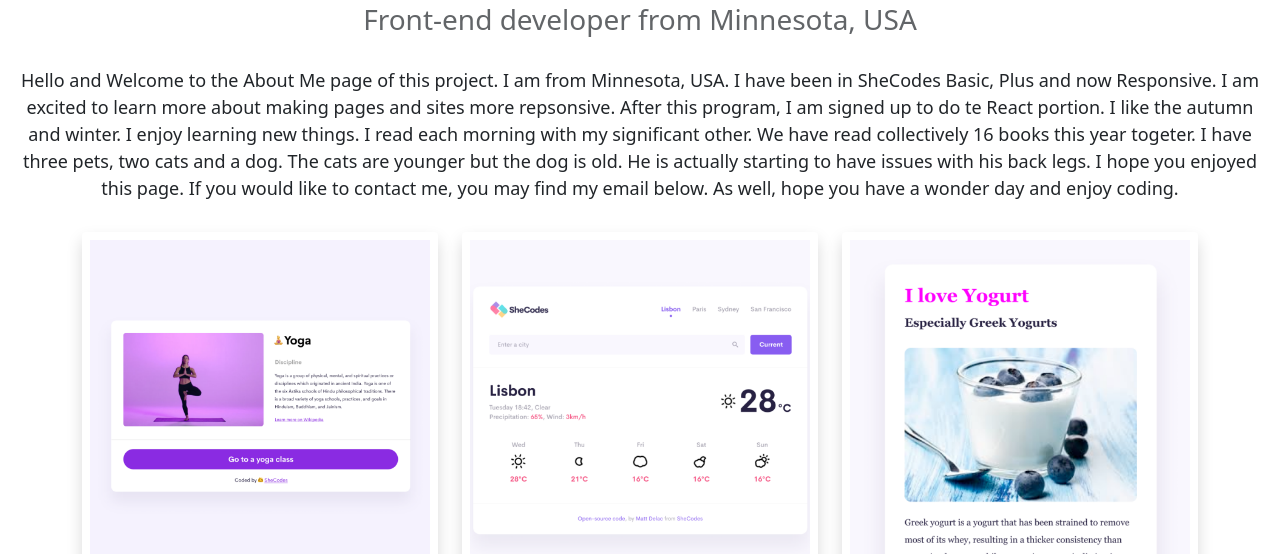
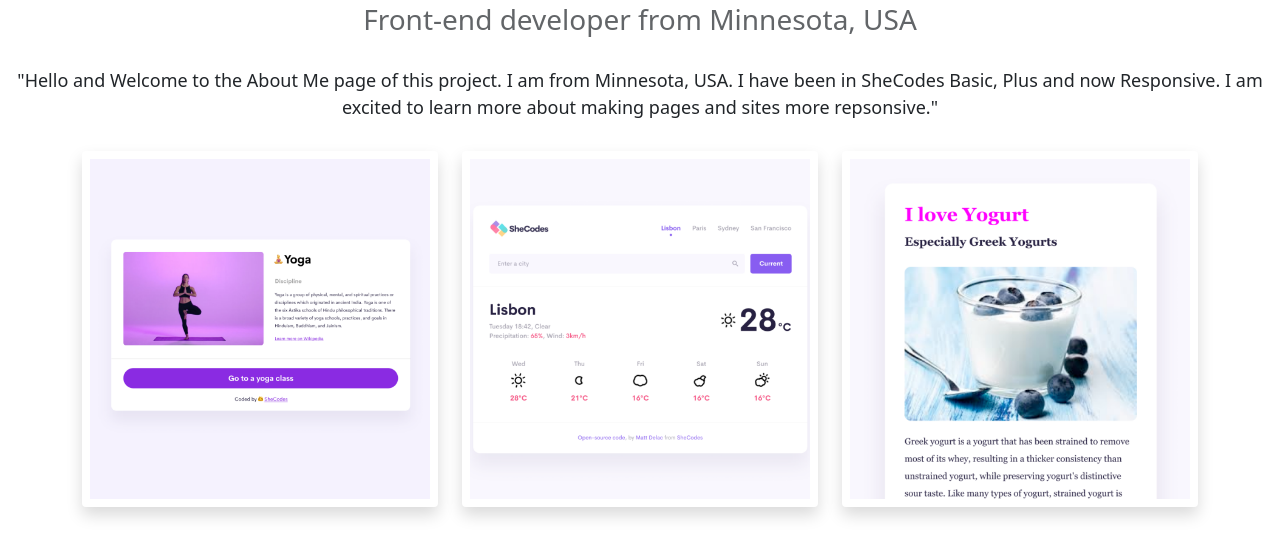
Before and after one commit to hvander-capm/SheCodes-Responsive-Homework3, a plain HTML site: page about.html in a window 1280 px wide. Shown: the part 109-663 px from the top of the page. Drawn offline with nearby package versions, Linux system fonts and the light colour scheme.

Commit message:
Update About paragraph to be smaller, add another div to index

```diff
--- a/about.html
+++ b/about.html
@@ -56,17 +56,10 @@
     <h3 class="text-center">Front-end developer from Minnesota, USA</h3>
     <div class="about-paragraphs text-center">
       <p>
-        Hello and Welcome to the About Me page of this project. I am from
+        "Hello and Welcome to the About Me page of this project. I am from
         Minnesota, USA. I have been in SheCodes Basic, Plus and now Responsive.
-        I am excited to learn more about making pages and sites more repsonsive.
-        After this program, I am signed up to do te React portion. I like the
-        autumn and winter. I enjoy learning new things. I read each morning with
-        my significant other. We have read collectively 16 books this year
-        togeter. I have three pets, two cats and a dog. The cats are younger but
-        the dog is old. He is actually starting to have issues with his back
-        legs. I hope you enjoyed this page. If you would like to contact me, you
-        may find my email below. As well, hope you have a wonder day and enjoy
-        coding.
+        I am excited to learn more about making pages and sites more
+        repsonsive."
       </p>
     </div>
     <div class="container">
```
Also changed, not shown: index.html (+9 -3 lines).
